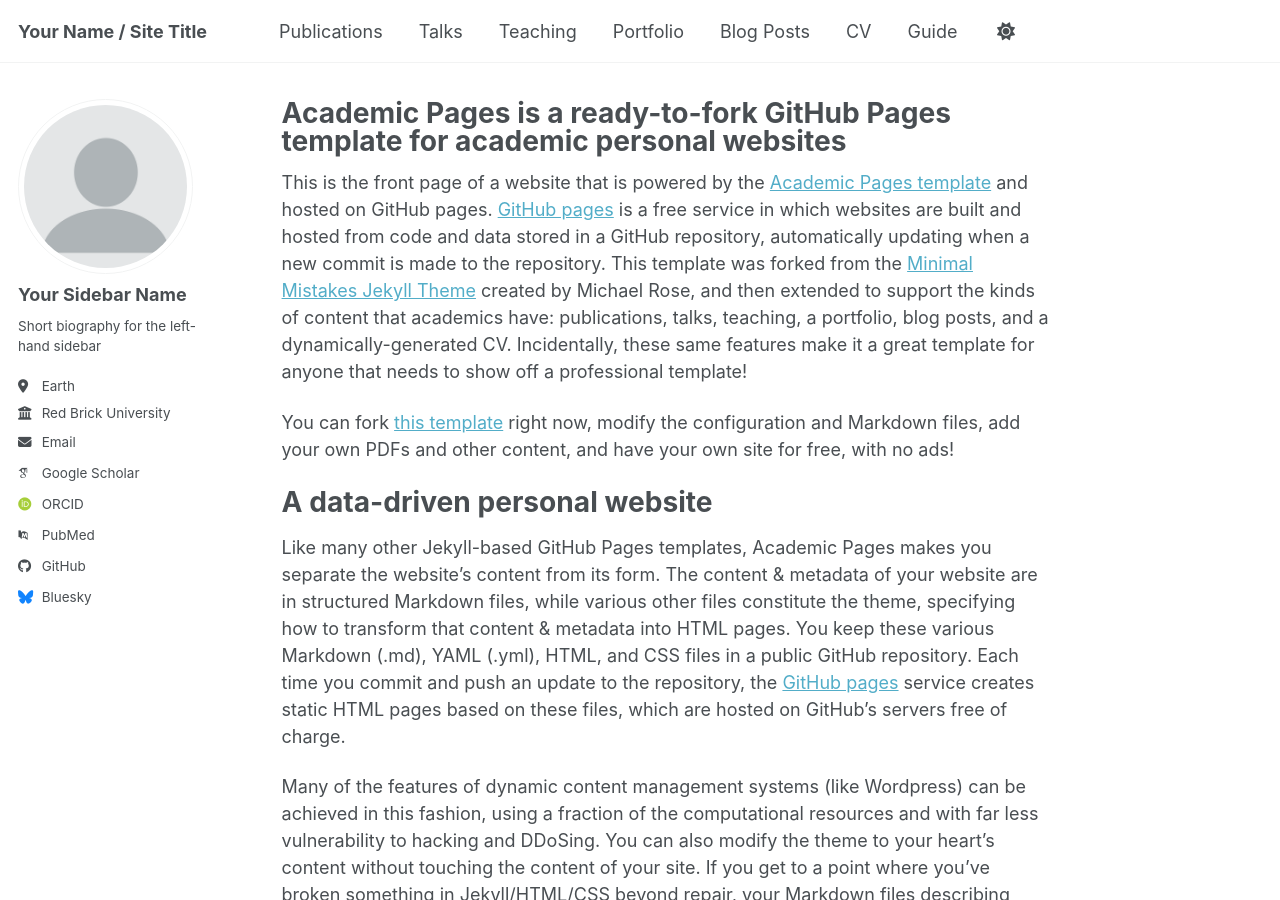
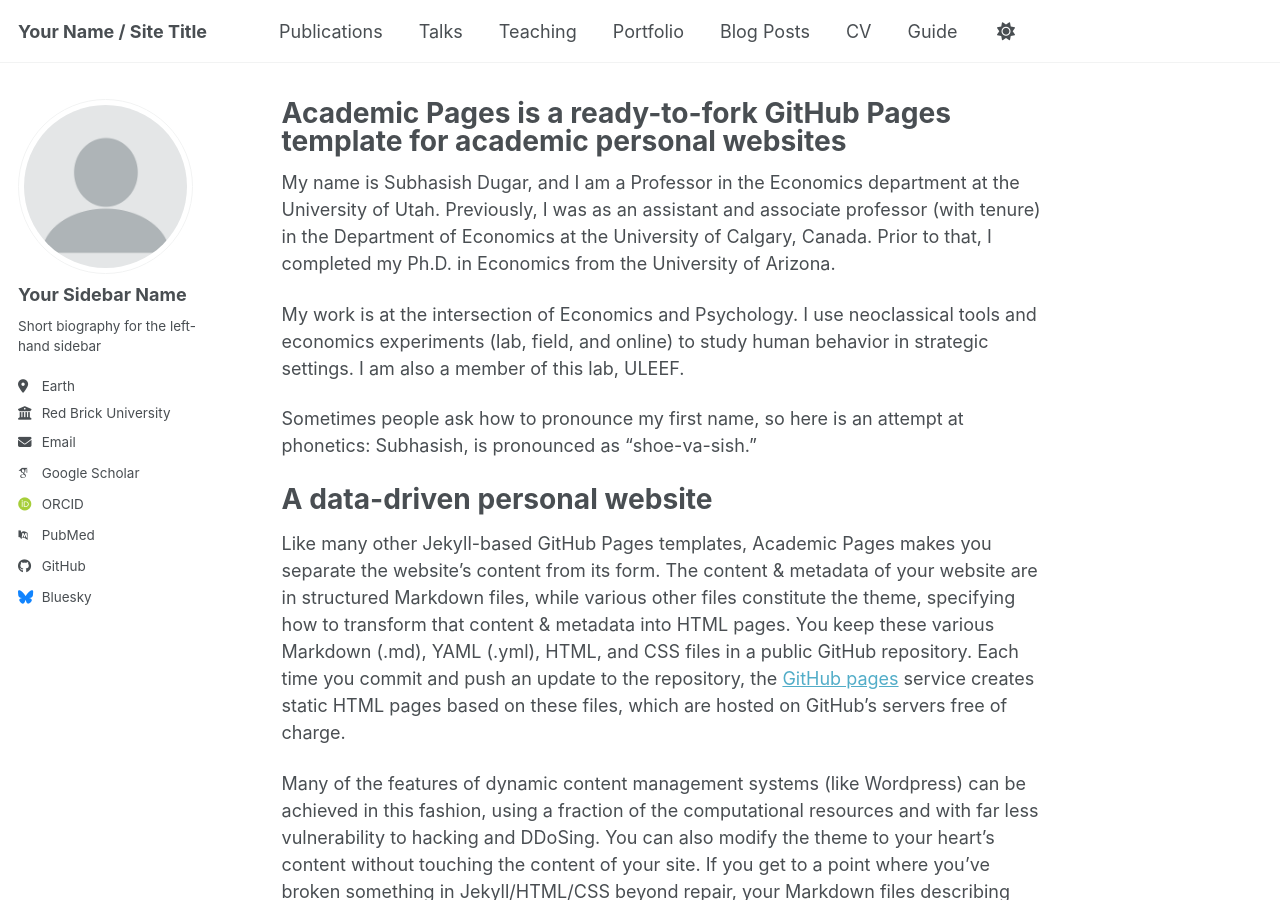
Before and after one commit to subhasishd/subhasishd.github.io, a Jekyll site: the page built from _pages/about.md, in a window 1280 px wide and 900 px high. Built offline with Jekyll 4.4.1, drawn with Linux system fonts in a browser that asks for light colours; some web fonts are replaced; a script bundle is joined from its source files by our own code; library files that are not in the unit come from our copies.

Commit message:
Update about.md

```diff
--- a/_pages/about.md
+++ b/_pages/about.md
@@ -7,9 +7,11 @@
   - /about.html
 ---
 
-This is the front page of a website that is powered by the [Academic Pages template](https://github.com/academicpages/academicpages.github.io) and hosted on GitHub pages. [GitHub pages](https://pages.github.com) is a free service in which websites are built and hosted from code and data stored in a GitHub repository, automatically updating when a new commit is made to the repository. This template was forked from the [Minimal Mistakes Jekyll Theme](https://mmistakes.github.io/minimal-mistakes/) created by Michael Rose, and then extended to support the kinds of content that academics have: publications, talks, teaching, a portfolio, blog posts, and a dynamically-generated CV. Incidentally, these same features make it a great template for anyone that needs to show off a professional template!
+My name is Subhasish Dugar, and I am a Professor in the Economics department at the University of Utah. Previously, I was as an assistant and associate professor (with tenure) in the Department of Economics at the University of Calgary, Canada. Prior to that, I completed my Ph.D. in Economics from the University of Arizona.
 
- You can fork [this template](https://github.com/academicpages/academicpages.github.io) right now, modify the configuration and Markdown files, add your own PDFs and other content, and have your own site for free, with no ads!
+My work is at the intersection of Economics and Psychology. I use neoclassical tools and economics experiments (lab, field, and online) to study human behavior in strategic settings. I am also a member of this lab, ULEEF.
+
+Sometimes people ask how to pronounce my first name, so here is an attempt at phonetics: Subhasish, is pronounced as "shoe-va-sish."
 
 A data-driven personal website
 ======
```
